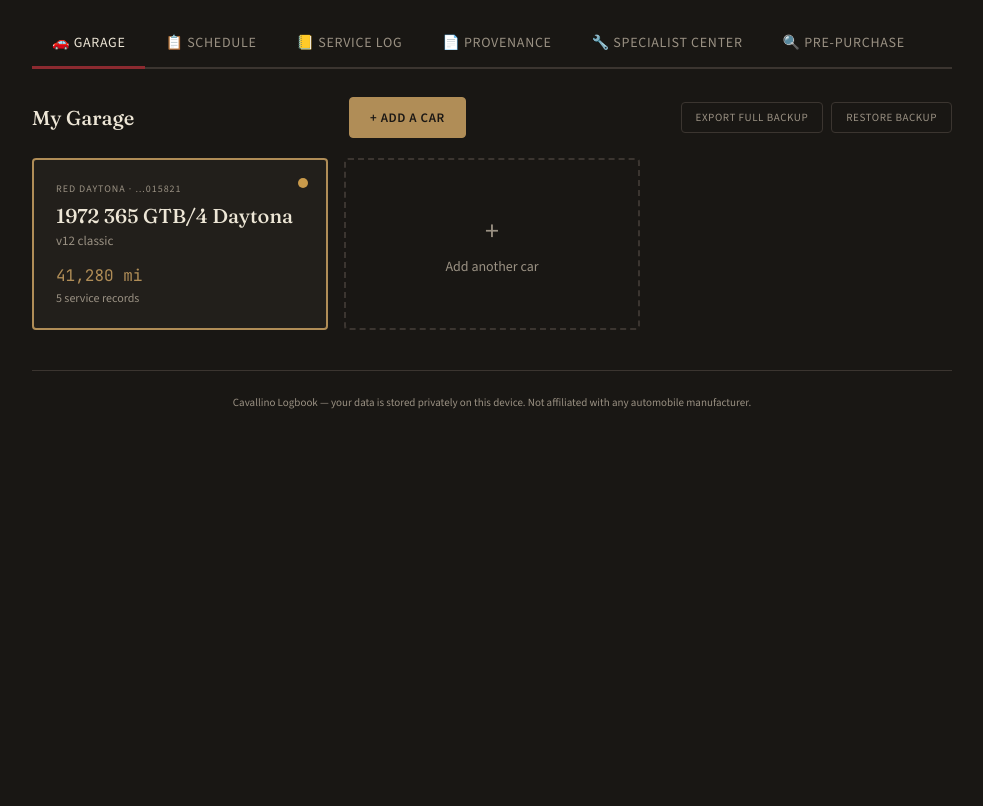
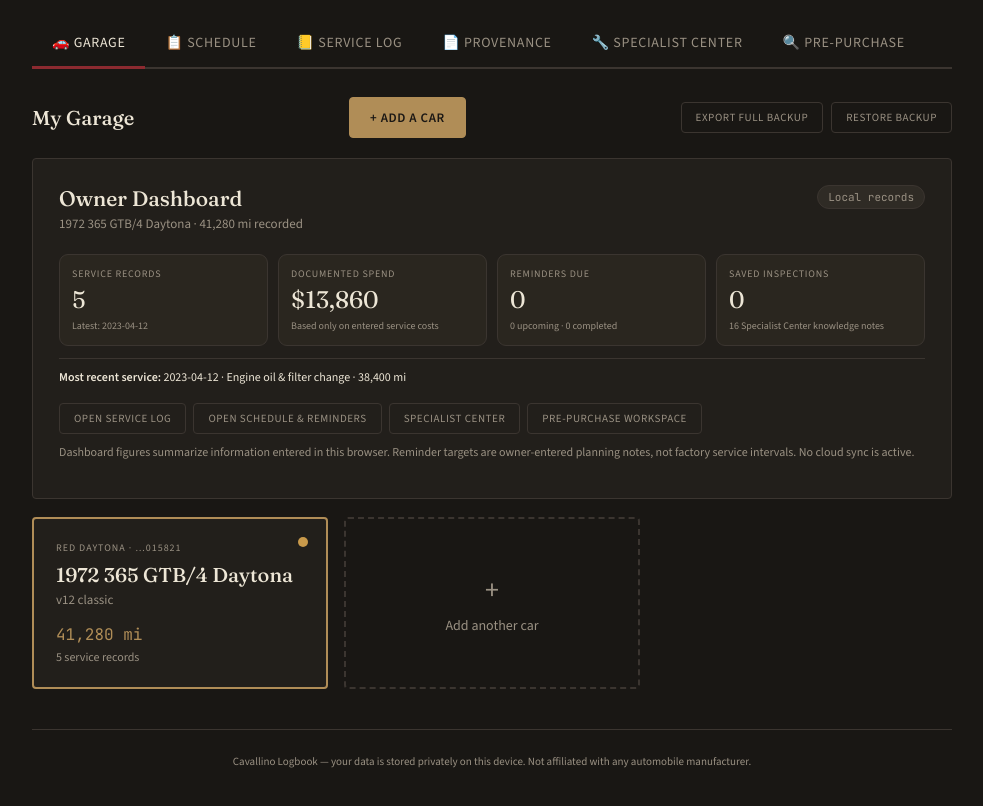
Before and after one commit to ccgg-cell/cavallino-logbook, a plain HTML site: page index.html in a window 1280 px wide. Shown: the part 96-902 px from the top of the page, without its empty margins (148-1131 px from the left). Before the commit the page ends 800 px from the top, so only its background shows below. Drawn offline with nearby package versions, Linux system fonts and the light colour scheme.

Commit message:
Add Ferrari owner dashboard
Summarize selected vehicle service history and personal reminders.

```diff
--- a/index.html
+++ b/index.html
@@ -732,5 +732,6 @@ renderAll();
 <script src="service-history-enhancements.js"></script>
 <script src="model-encyclopedia.js"></script>
 <script src="model-ppi-guidance.js"></script>
+<script src="owner-dashboard.js"></script>
 </body>
 </html>
--- /dev/null
+++ b/owner-dashboard.js
@@ -0,0 +1,64 @@
+/* Cavallino Logbook — Owner Dashboard
+ * Read-only overview of the selected vehicle's local records and personal reminders.
+ */
+(function () {
+  "use strict";
+  function esc(v) { return String(v == null ? "" : v).replace(/[&<>"']/g, function (c) { return {"&":"&amp;","<":"&lt;",">":"&gt;",'"':"&quot;","'":"&#39;"}[c]; }); }
+  function read(key) { try { return JSON.parse(localStorage.getItem(key) || "null"); } catch (_) { return null; } }
+  function money(v) { return Number(v || 0).toLocaleString("en-US", {style:"currency",currency:"USD",maximumFractionDigits:0}); }
+  function render() {
+    var host = document.querySelector("#view-garage .garage-header");
+    if (!host) return;
+    var old = document.getElementById("ownerDashboard");
+    if (old) old.remove();
+    var db = read("cavallino_v2");
+    var car = db && Array.isArray(db.cars) ? db.cars.find(function (c) { return c.id === selectedId; }) : null;
+    var ppi = read("cavallino_ppi_v1");
+    var specialist = read("cavallino_specialist_center_v1");
+    var panel = document.createElement("section");
+    panel.id = "ownerDashboard";
+    panel.className = "panel";
+    panel.style.marginBottom = "18px";
+    if (!car) {
+      panel.innerHTML = '<div class="panel-top"><div><h2>Owner Dashboard</h2><div class="panel-meta">Select a vehicle to see its records and reminders</div></div></div>';
+    } else {
+      var services = Array.isArray(car.services) ? car.services.slice() : [];
+      services.sort(function (a,b) { return String(b.date || "").localeCompare(String(a.date || "")); });
+      var reminders = Array.isArray(car.maintenanceReminders) ? car.maintenanceReminders : [];
+      var today = new Date().toISOString().slice(0,10), mileage = Number(car.mileage || 0);
+      var open = reminders.filter(function (r) { return r.status !== "complete"; });
+      var due = open.filter(function (r) { return (r.dueDate && r.dueDate <= today) || (r.dueOdo != null && mileage >= Number(r.dueOdo)); });
+      var upcoming = open.length - due.length;
+      var spend = services.reduce(function (sum,e) { return sum + Number(e.cost || 0); },0);
+      var latest = services[0];
+      var ppiCount = ppi && Array.isArray(ppi.items) ? ppi.items.length : 0;
+      var noteCount = specialist && Array.isArray(specialist.items) ? specialist.items.length : 0;
+      panel.innerHTML =
+        '<div class="panel-top"><div><h2>Owner Dashboard</h2><div class="panel-meta">' + esc(car.year) + ' ' + esc(car.model) + ' · ' + Number(mileage).toLocaleString("en-US") + ' mi recorded</div></div><span class="pill pill-none">Local records</span></div>' +
+        '<div class="owner-dashboard-grid">' +
+        '<div class="owner-dashboard-stat"><span>Service records</span><strong>' + services.length + '</strong><small>' + (latest ? 'Latest: ' + esc(latest.date || "Date not entered") : 'No service entries yet') + '</small></div>' +
+        '<div class="owner-dashboard-stat"><span>Documented spend</span><strong>' + money(spend) + '</strong><small>Based only on entered service costs</small></div>' +
+        '<div class="owner-dashboard-stat"><span>Reminders due</span><strong>' + due.length + '</strong><small>' + upcoming + ' upcoming · ' + (reminders.length - open.length) + ' completed</small></div>' +
+        '<div class="owner-dashboard-stat"><span>Saved inspections</span><strong>' + ppiCount + '</strong><small>' + noteCount + ' Specialist Center knowledge notes</small></div>' +
+        '</div>' +
+        '<div class="owner-dashboard-latest">' + (latest ? '<strong>Most recent service:</strong> ' + esc(latest.date || "Date not entered") + ' · ' + esc(latest.type || "Service") + ' · ' + Number(latest.odo || 0).toLocaleString("en-US") + ' mi' : 'Add your first service entry to start the vehicle history') + '</div>' +
+        '<div class="owner-dashboard-actions"><button class="btn btn-ghost btn-sm" data-open-tab="ledger">Open Service Log</button><button class="btn btn-ghost btn-sm" data-open-tab="schedule">Open Schedule & Reminders</button><button class="btn btn-ghost btn-sm" data-open-tab="specialist">Specialist Center</button><button class="btn btn-ghost btn-sm" data-open-tab="prepurchase">Pre-Purchase Workspace</button></div>' +
+        '<p class="sc-meta" style="margin-top:10px">Dashboard figures summarize information entered in this browser. Reminder targets are owner-entered planning notes, not factory service intervals. No cloud sync is active.</p>';
+    }
+    var style = document.getElementById("owner-dashboard-style");
+    if (!style) {
+      style = document.createElement("style"); style.id = "owner-dashboard-style";
+      style.textContent = '.owner-dashboard-grid{display:grid;grid-template-columns:repeat(auto-fit,minmax(145px,1fr));gap:10px}.owner-dashboard-stat{background:var(--surface-2);border:1px solid var(--hairline);border-radius:9px;padding:12px;min-width:0}.owner-dashboard-stat span{display:block;color:var(--ink-dim);font-size:10px;text-transform:uppercase;letter-spacing:.08em}.owner-dashboard-stat strong{display:block;font:24px Fraunces,serif;color:var(--ink);margin:5px 0}.owner-dashboard-stat small{display:block;color:var(--ink-dim);font-size:10px;line-height:1.4}.owner-dashboard-latest{font-size:12px;margin-top:12px;padding:10px 0;border-top:1px solid var(--hairline)}.owner-dashboard-actions{display:flex;gap:7px;flex-wrap:wrap;margin-top:8px}';
+      document.head.appendChild(style);
+    }
+    host.insertAdjacentElement("afterend", panel);
+    panel.querySelectorAll("[data-open-tab]").forEach(function (button) {
+      button.onclick = function () { if (typeof window.showTab === "function") window.showTab(button.dataset.openTab); };
+    });
+  }
+  var original = window.renderGarage;
+  if (typeof original === "function") {
+    window.renderGarage = function () { original(); render(); };
+    window.renderGarage();
+  }
+})();
--- a/sw.js
+++ b/sw.js
@@ -1,7 +1,7 @@
 // Cavallino Logbook — Service Worker
 // Caches the app shell so it works offline and installs as a real PWA.
 
-const CACHE_NAME = 'cavallino-logbook-v9';
+const CACHE_NAME = 'cavallino-logbook-v10';
 const ASSETS = [
   './',
   './index.html',
@@ -11,7 +11,8 @@ const ASSETS = [
   './inspection-photo-evidence.js',
   './service-history-enhancements.js',
   './model-encyclopedia.js',
-  './model-ppi-guidance.js'
+  './model-ppi-guidance.js',
+  './owner-dashboard.js'
 ];
 
 self.addEventListener('install', (event) => {
```
Also changed, not shown: SPECIALIST-CENTER-README.md (+5 -0 lines), tests/app-integration.test.js (+6 -1 lines), .github/workflows/validate.yml.
